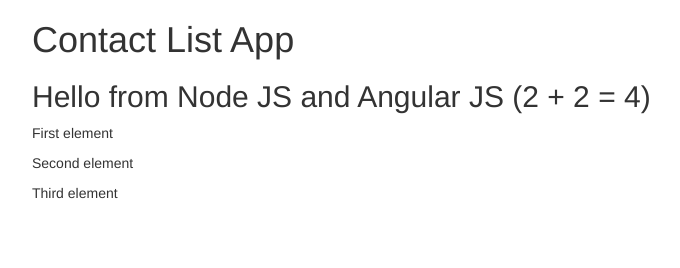
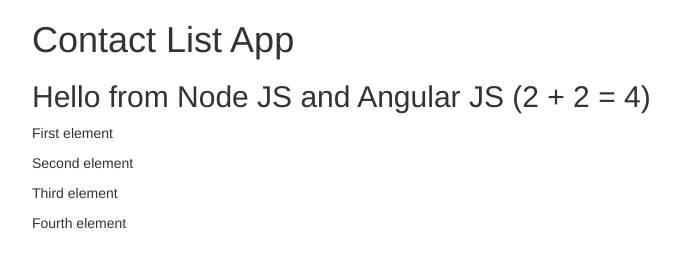
Before and after one commit to atellmer/mean-stack, a website: page public/index.html in a window 1280 px wide. Shown: the whole page, without its empty margins (38-718 px from the left). Drawn offline with nearby package versions, Linux system fonts and the light colour scheme.

Commit message:
Fourth commit

```diff
--- a/public/index.html
+++ b/public/index.html
@@ -15,6 +15,7 @@
 				<p>First element</p>
 				<p>Second element</p>
 				<p>Third element</p>
+				<p>Fourth element</p>
 			</div>
 		</div>
 	</div>
```
